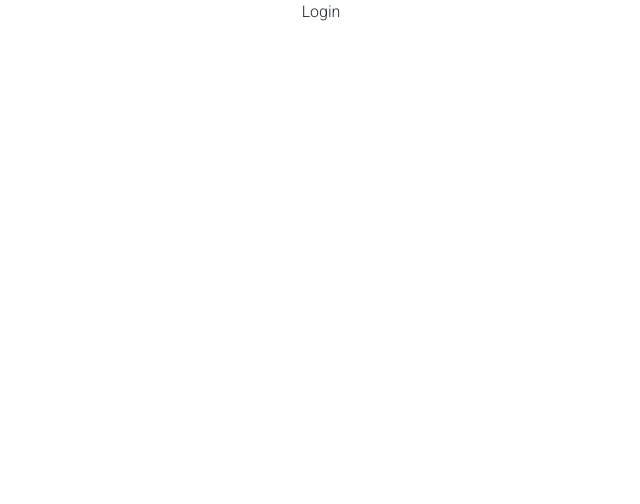
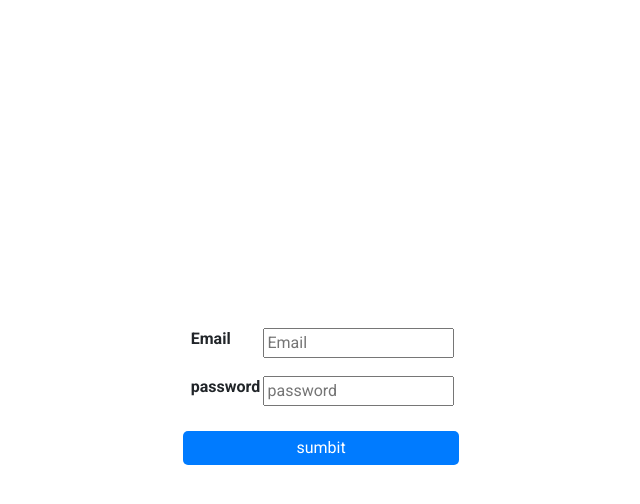
Before and after one commit to minajalili/Marvel-comics, a React (Create React App) app: page /Login in a window 1280 px wide. Shown: the top 504 px of the page, without its empty margins (319-959 px from the left). Built offline with nearby package versions, Linux system fonts and the light colour scheme.

Commit message:
add login page to project

```diff
--- a/package.json
+++ b/package.json
@@ -8,6 +8,7 @@
     "@testing-library/user-event": "^12.8.3",
     "axios": "^0.21.1",
     "bootstrap": "^5.0.2",
+    "formik": "^2.2.9",
     "md5": "^2.3.0",
     "mdbreact": "^5.1.0",
     "react": "^17.0.2",
@@ -15,7 +16,8 @@
     "react-dom": "^17.0.2",
     "react-router-dom": "^5.2.0",
     "react-scripts": "4.0.3",
-    "web-vitals": "^1.1.2"
+    "web-vitals": "^1.1.2",
+    "yup": "^0.32.9"
   },
   "scripts": {
     "start": "react-scripts start",
--- a/src/components/Home/Home.js
+++ b/src/components/Home/Home.js
@@ -110,11 +110,11 @@ const testcomics = (src,link)=>{
 const testHero =(name, detail, image)=>{
     return(
         <MDBContainer style={{display:'flex', alignItems:'center', justifyContent:'center', width:'100%'}} >
-            <MDBCard className="card-body" style={{ width: "22rem", margin: "1rem" }}>
+            <MDBCard className="card-body" style={{ margin: "1rem 0" }}>
                 <MDBMedia style={{display: 'flex', alignItems: 'center', justifyContent: 'center', flexWrap: 'wrap'}}>
                     <MDBMedia style={{width:'200px', height:'200px'}} object src={image} alt="" />
-                    <MDBMedia body>
-                        <MDBMedia heading>
+                    <MDBMedia body style={{ textAlign: 'justify', padding: '0.5rem'}}>
+                        <MDBMedia heading style={{ fontSize: '2rem', fontWeight: 'bold'}} >
                             {name}
                         </MDBMedia>
                         {detail}
--- /dev/null
+++ b/src/components/Login.js/FormikControl.js
@@ -0,0 +1,19 @@
+import React from 'react';
+import Input from './Input';
+
+function FormikControl(props) {
+    const {control, ...rest} = props
+    switch (control){
+        case 'input':
+            return <Input {...rest}/>
+        case 'textarea':
+        case 'select':
+        case 'radio':
+        case 'checkbox':
+        case 'date':
+        default:
+            return null;
+    }
+}
+
+export default FormikControl;
--- /dev/null
+++ b/src/components/Login.js/Input.js
@@ -0,0 +1,19 @@
+import React, {Fragment} from 'react';
+import { Field , ErrorMessage} from 'formik'
+import TextError from './TextError';
+//import './Login.css'
+
+function Input(props) {
+    const { label, name, ...rest} = props
+    return (
+        <Fragment>
+        <div className="login__from--input">
+            <label htmlFor={name}>{label}</label>
+            <Field id={name} name={name} placeholder={label} {...rest} />
+        </div>
+        <ErrorMessage name={name} component={TextError} />
+        </Fragment>
+    );
+}
+
+export default Input;
--- a/src/components/Login.js/Login.css
+++ b/src/components/Login.js/Login.css
@@ -0,0 +1,40 @@
+.login__from{
+    display: flex;
+    align-items: center;
+    justify-content: center;
+    flex-direction: column;
+    font-weight: bold;
+    height: 100vh;
+}
+.login__from--input{
+    display: flex;
+    align-items: center;
+    justify-content: space-between;
+    padding: 0.3rem;
+    width: 100%;
+}
+.login__from--input label {
+    padding: 0.2rem;
+}
+
+.login__form--btn{
+    width: 100%;
+    margin: 1rem;
+    color: #fff;
+    background: #007bff;
+    border: none;
+    border-radius: 5px;
+    padding: 0.3rem;
+    cursor: pointer;
+    transition: all 3ms ease-out;
+}
+.login__form--btn:hover{
+    background: #007bffb9;
+    box-shadow: 4px 5px 8px #80808063;
+}
+.login__form--btn:disabled{
+    background: rgb(172, 170, 170);
+}
+.error{
+    color: #dc3545;
+}
--- a/src/components/Login.js/Login.js
+++ b/src/components/Login.js/Login.js
@@ -1,11 +1,63 @@
 import React, { Component } from 'react'
+import * as Yup from "yup"
+import { Formik, Form } from "formik"
+import FormikControl from './FormikControl'
+
+import './Login.css'
 
 export default class Login extends Component {
+    state={
+        validationSchema :  Yup.object({
+            email:Yup.string().email("invalid email format").required("required"),
+            password: Yup.string().required("required")
+        }),
+        initialValues : {
+            email:'',
+            password : ''
+        }
+    }
+    onSubmit(value){
+        console.log("data form", value)
+        const{email, password} = value
+        console.log(email, password)
+        // if(Authentication(email,password)){
+        //     console.log("good")
+        //     setAuth(true)
+
+        // }else{
+        //     console.log("wrong")
+        //     setAuth(false)
+        // }
+         }
+
     render() {
         return (
-            <div>
-                Login
-            </div>
+            <Formik
+             initialValues= {this.state.initialValues}
+             validationSchema={this.state.validationSchema}
+             onSubmit={this.onSubmit} >
+                {
+                    formik => {
+                        return (
+                            <Form className="login__from" >
+                                <FormikControl
+                                    control ="input"
+                                    type="email"
+                                    label="Email"
+                                    name="email" />
+                                <FormikControl
+                                    control ="input"
+                                    type="password"
+                                    label="password"
+                                    name="password" />
+                                <button
+                                    type="submit"
+                                    disabled={!formik.isValid}
+                                    className="login__form--btn" > sumbit </button>
+                            </Form>
+                        )
+                }}
+            </Formik>
         )
     }
 }
--- /dev/null
+++ b/src/components/Login.js/TextError.js
@@ -0,0 +1,11 @@
+import React from 'react';
+
+function TextError(props) {
+    return (
+        <div className='error'>
+            {props.children}
+        </div>
+    );
+}
+
+export default TextError;
--- a/src/components/UserBar/UserBar.js
+++ b/src/components/UserBar/UserBar.js
@@ -10,7 +10,7 @@ export default function UserBar() {
     return (
         <div  >
             <MDBContainer style={{display:'flex', alignItems:'center', justifyContent:'center', width:'100%'}} >
-                <MDBCard className="card-body" style={{ width: "22rem", marginTop: "1rem" }}>
+                <MDBCard className="card-body" style={{ width: "22rem", marginTop: "1rem" ,display:'flex', alignItems:'center', justifyContent:'center',  flexWrap:'wrap'}}>
                     <MDBCardTitle>
                         welcom!
                     </MDBCardTitle>
--- a/src/container/App.css
+++ b/src/container/App.css
@@ -1,3 +1,6 @@
 .App {
-  text-align: center;
+
+  display: flex;
+  align-items: center;
+  justify-content: center;
 }
```
Also changed, not shown: 1 other file (tests, documents, lock files or other folders).
